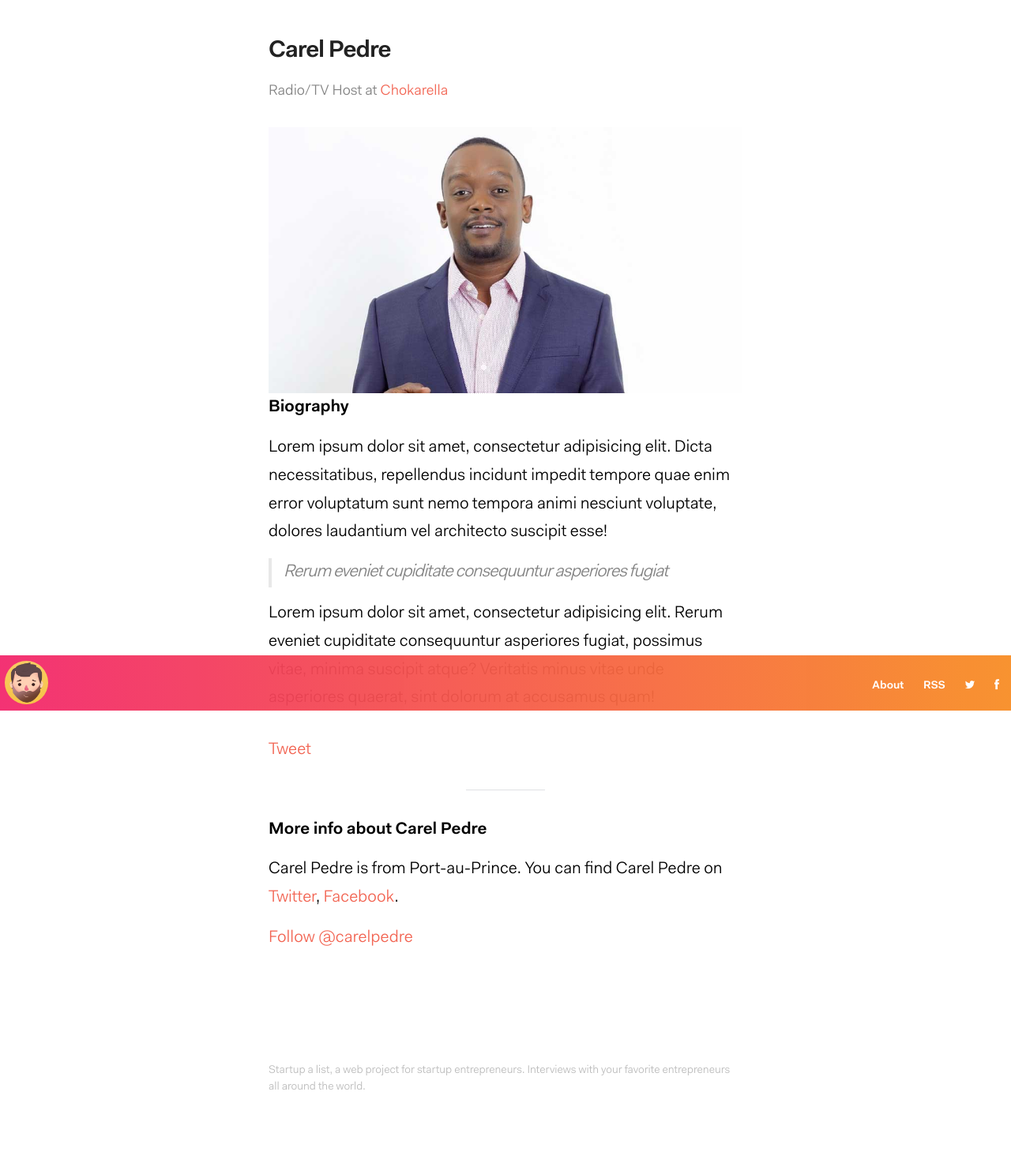
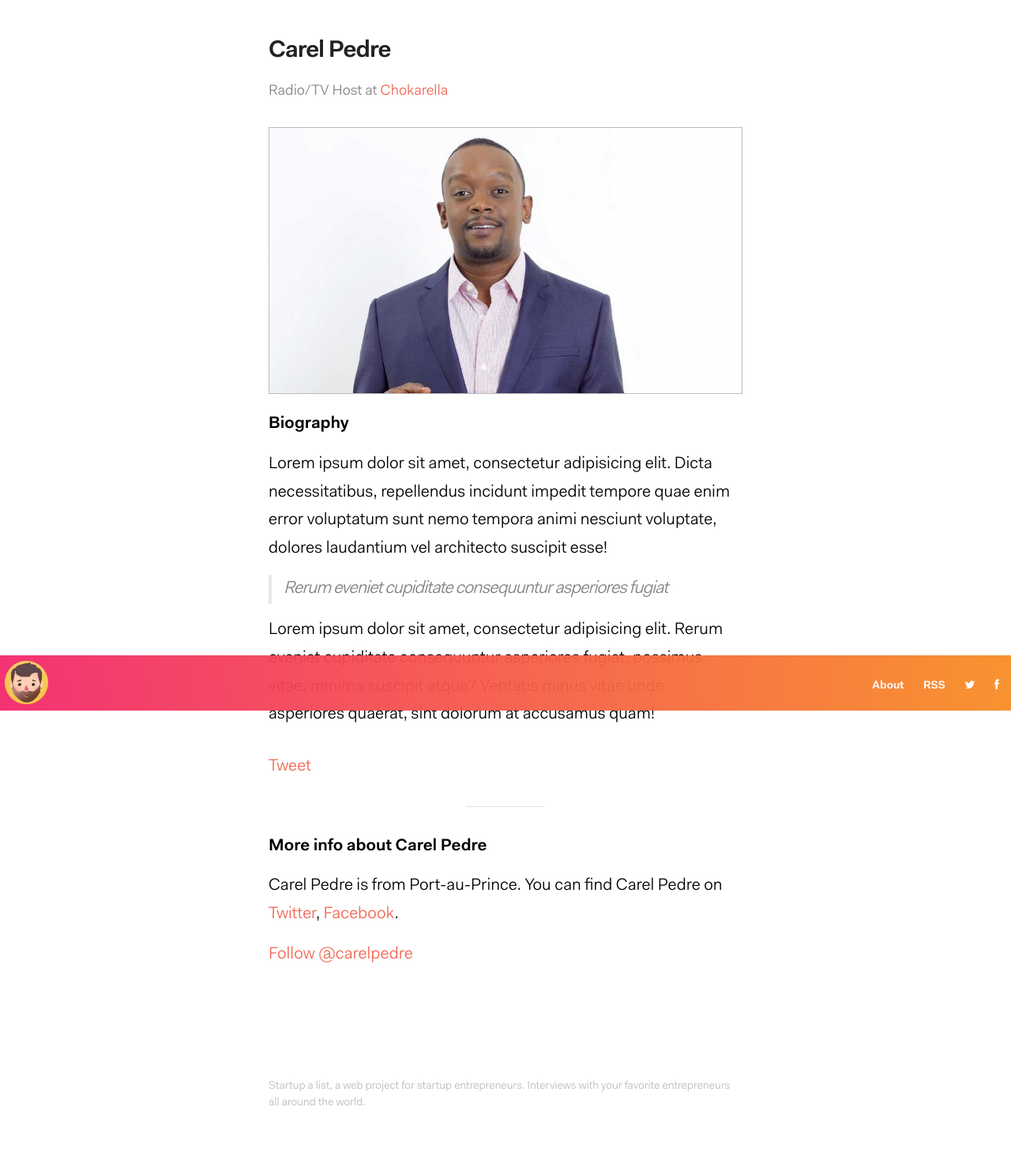
Before and after one commit to kenold/startup-alist, a Jekyll site: the page built from _people/carel-pedre.md, in a window 1280 px wide. Shown: the whole page at 79% size. Built offline with Jekyll 4.4.1, drawn with Linux system fonts in a browser that asks for light colours; comment, search, counter and statistics services are not loaded.

Commit message:
add featured-image styles

```diff
--- a/_sass/_layout.scss
+++ b/_sass/_layout.scss
@@ -347,3 +347,8 @@ span.arrow {
     h1.people { color: #F43870; }
     h1.interviews { color: #F7813C; }
 }
+
+.featured-image {
+    border: 1px solid #BBB;
+    margin-bottom: 20px;
+}
```
